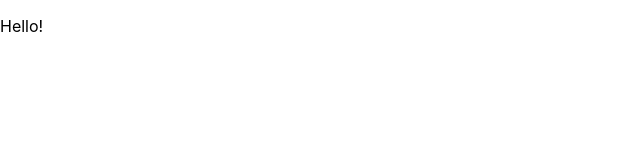
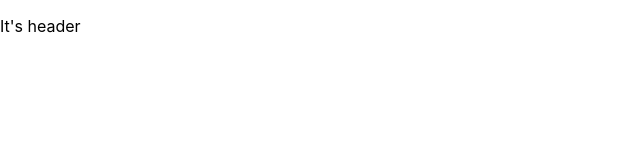
Before and after one commit to Slllenderman/musblogs, a React (Create React App) app in the folder musblogs/: page / in a window 1280 px wide. Shown: the top 160 px of the page, without its empty margins (0-640 px from the left). Built offline with nearby package versions, Linux system fonts and the light colour scheme.

Commit message:
add first components

```diff
--- a/musblogs/package.json
+++ b/musblogs/package.json
@@ -14,7 +14,9 @@
     "react": "^18.2.0",
     "react-dom": "^18.2.0",
     "react-redux": "^8.0.5",
+    "react-router-dom": "^6.10.0",
     "react-scripts": "5.0.1",
+    "sass": "^1.62.0",
     "typescript": "^4.9.5",
     "web-vitals": "^2.1.4"
   },
--- a/musblogs/src/App.tsx
+++ b/musblogs/src/App.tsx
@@ -1,11 +1,13 @@
 import React from 'react';
 import logo from './logo.svg';
 import './App.css';
+import { BrowserRouter, Routes, Route } from 'react-router-dom';
+import { Header } from './components/Header/Header';
 
 function App() {
   return (
     <div>
-      <p>Hello!</p>
+      <Header />
     </div>
   );
 }
--- /dev/null
+++ b/musblogs/src/components/Header/Header.tsx
@@ -0,0 +1,9 @@
+import React, { useEffect } from "react";
+
+export const Header: React.FC = () => {
+    return (
+        <header>
+            <p>It's header</p>
+        </header>
+    )
+}
```
Also changed, not shown: 1 other file (tests, documents, lock files or other folders).
